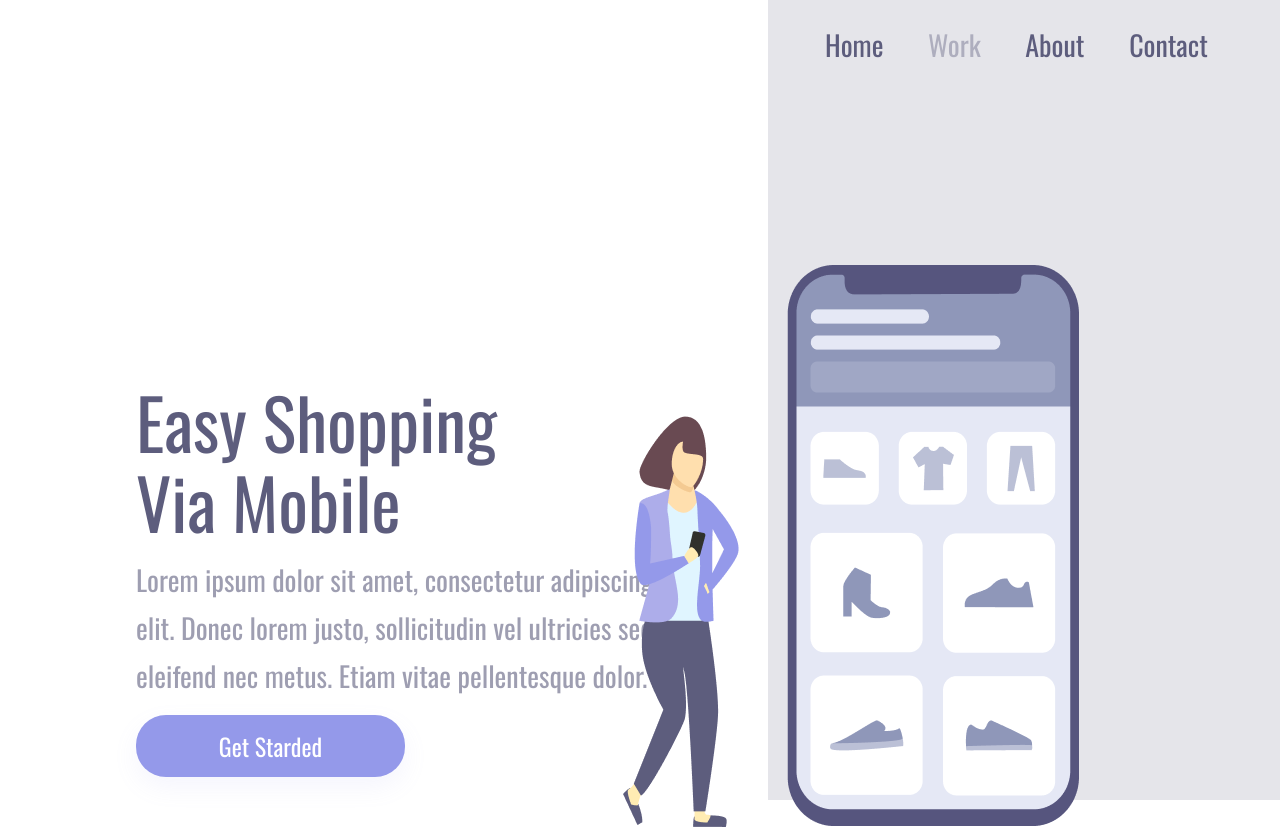
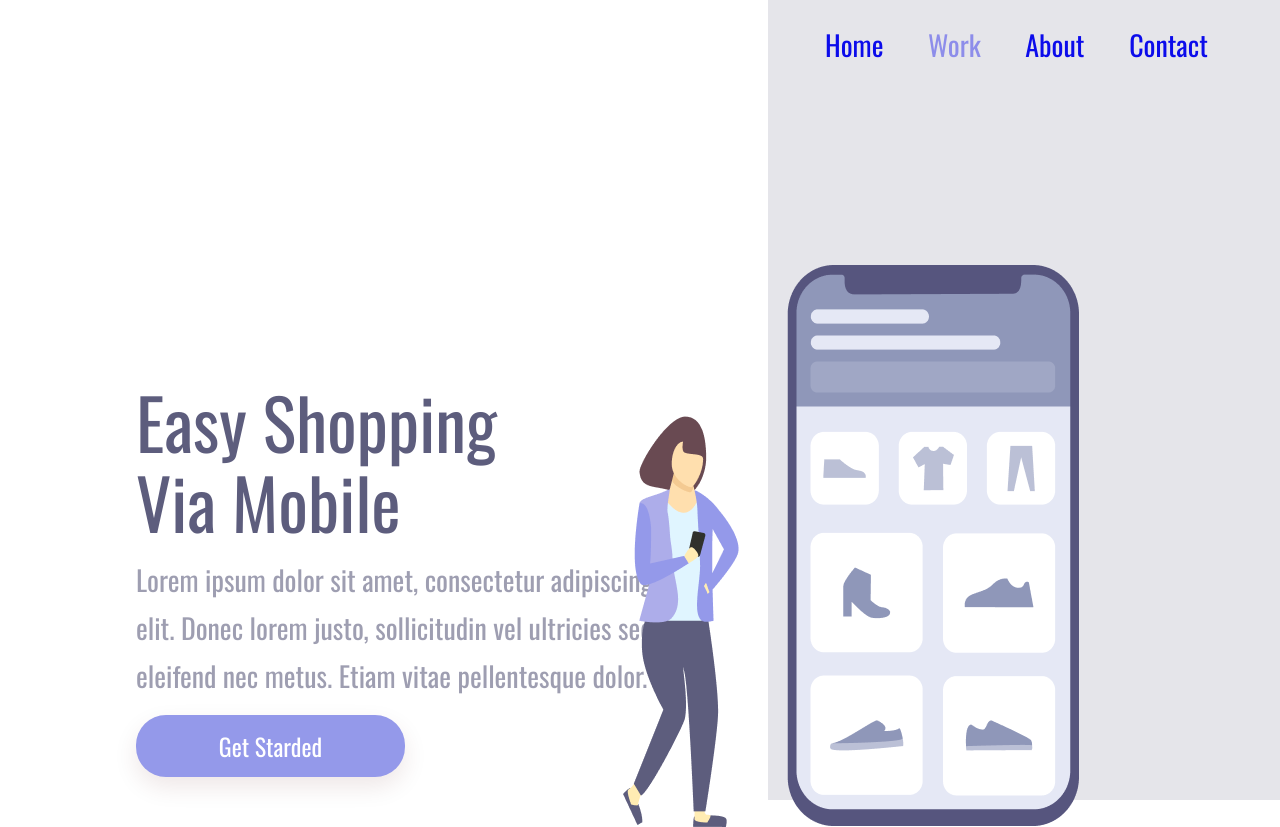
Before and after one commit to Wanndeko/cellphone-grill-landing-page, a plain HTML site: page index.html in a window 1280 px wide. Drawn offline with nearby package versions, Linux system fonts and the light colour scheme.

Commit message:
mudança de cores

```diff
--- a/index.css
+++ b/index.css
@@ -67,7 +67,7 @@ button {
     height: 62px;
     background: #9499EA;
     border: none;
-    box-shadow: 0px 10px 24px rgba(148, 153, 234, 0.0979959);
+    box-shadow: 0px 10px 24px rgba(80, 9, 9, 0.098);
     font-weight: 400;
     font-size: 24px;
     line-height: 36px;
@@ -90,7 +90,7 @@ button:active {
     font-weight: 400;
     font-size: 28px;
     line-height: 41px;
-    color: #5D5D7D;
+    color: #0c0ceb;
     margin-right: 41px;
     cursor: pointer;
 }
```
